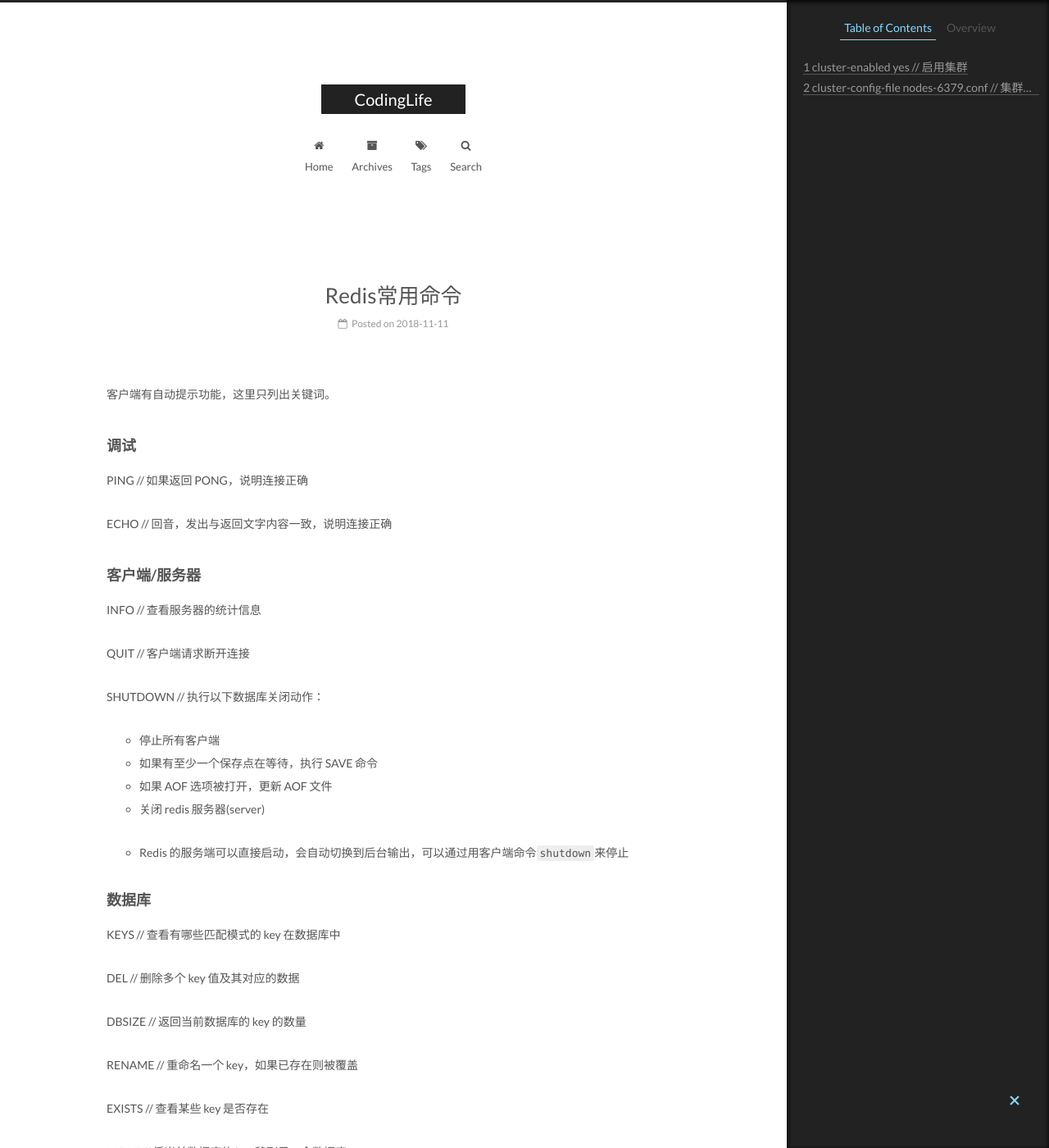
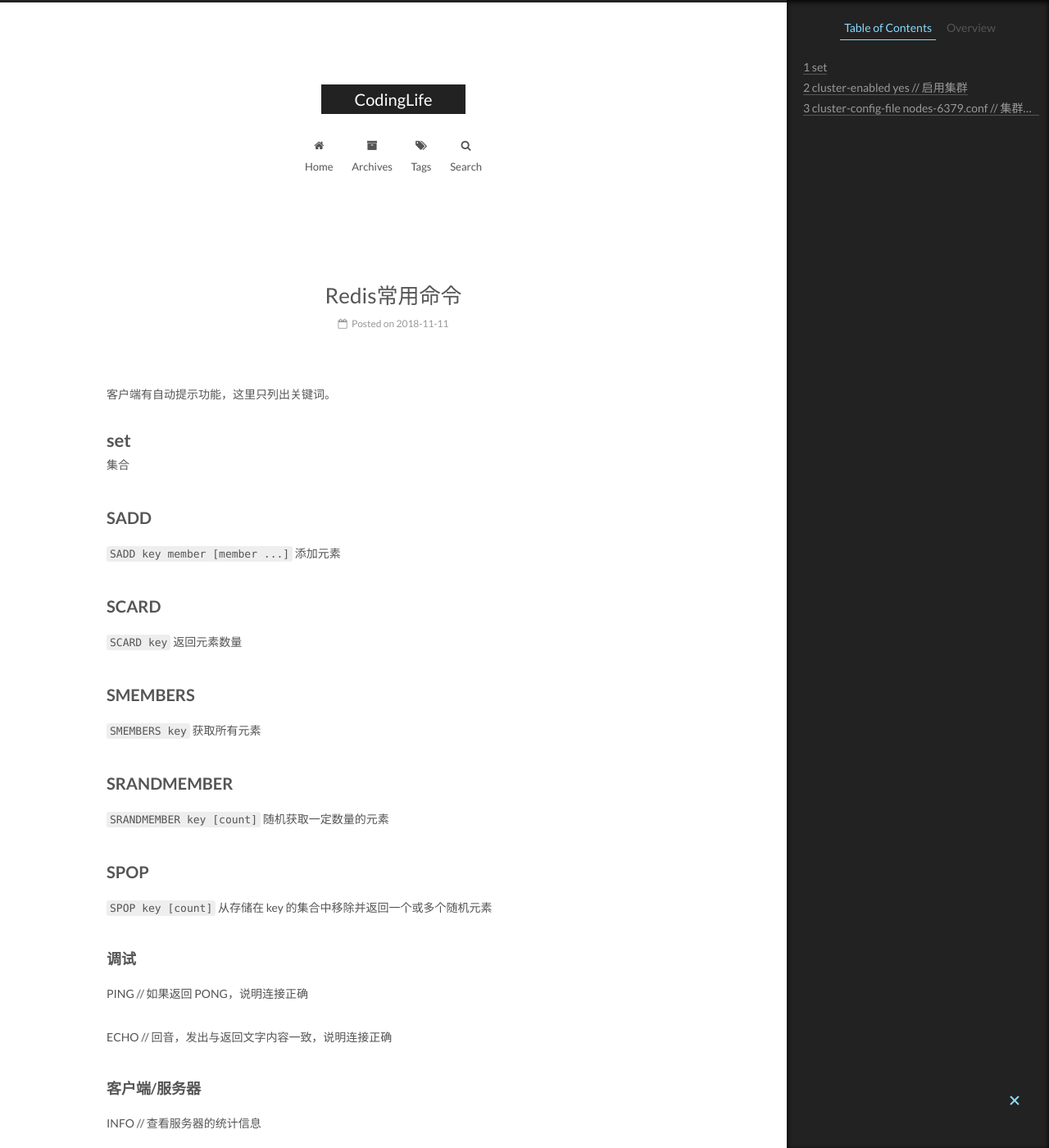
Before and after one commit to CodeHunter2006/CodeHunter2006.github.io, a Jekyll site: the page built from _posts/2018-11-11-Redis_CMD.md, in a window 1280 px wide and 1400 px high. Shown: the whole window at 82% size. Built offline with Jekyll 4.4.1, drawn with Linux system fonts in a browser that asks for light colours.

Commit message:
[doc]: add contents.

```diff
--- a/_posts/2018-11-11-Redis_CMD.md
+++ b/_posts/2018-11-11-Redis_CMD.md
@@ -6,6 +6,35 @@ tags: Redis
 ---
 
 客户端有自动提示功能，这里只列出关键词。
+
+# set
+
+集合
+
+## SADD
+
+`SADD key member [member ...]`
+添加元素
+
+## SCARD
+
+`SCARD key`
+返回元素数量
+
+## SMEMBERS
+
+`SMEMBERS key`
+获取所有元素
+
+## SRANDMEMBER
+
+`SRANDMEMBER key [count]`
+随机获取一定数量的元素
+
+## SPOP
+
+`SPOP key [count]`
+从存储在 key 的集合中移除并返回一个或多个随机元素
 
 ### 调试
 
```
Also changed, not shown: _posts/2019-03-23-HighConcurrency_Redis_NetworkLock.md (+8 -4 lines), _posts/2019-11-16-Linux_basic.md (+82 -0 lines).
